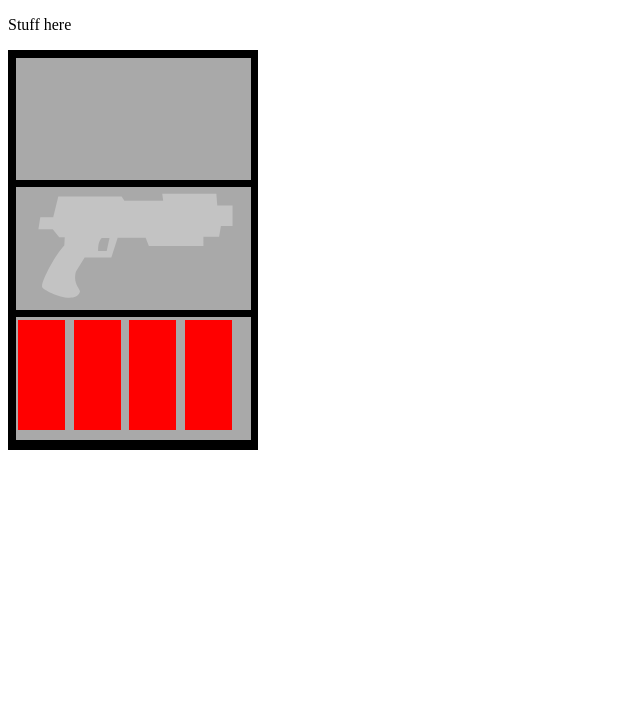
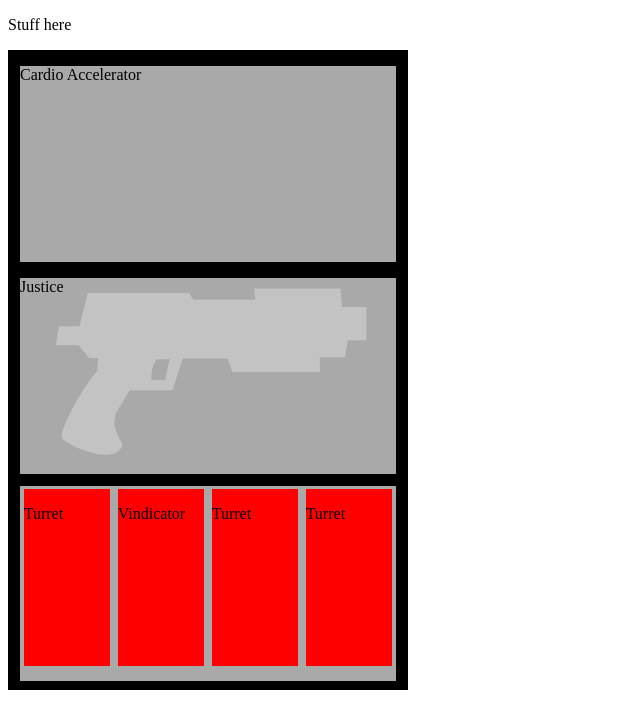
Before and after one commit to Vanemiera/liber-coffee, a website: page index.html in a window 1280 px wide. Shown: the whole page, without its empty margins (0-640 px from the left). Drawn offline with nearby package versions, Linux system fonts and the light colour scheme; some packages are replaced by stand-ins of ours.

Commit message:
add basic randomizing

```diff
--- a/css/app.css
+++ b/css/app.css
@@ -1,7 +1,7 @@
 #player {
   background-color: black;
-  height: 400px;
-  width: 250px;
+  height: 640px;
+  width: 400px;
   position: absolute;
 }
 
@@ -12,7 +12,7 @@
 }
 
 #primary {
-  background-image: url("/svg/P-2.svg");
+  background-image: url("../svg/P-2.svg");
   background-size: contain;
 }
 
@@ -24,6 +24,6 @@
   background-color: red;
   margin: 1%;
   height: 90%;
-  width: 20%;
+  width: 23%;
   display: inline-block;
 }
--- a/index.html
+++ b/index.html
@@ -8,20 +8,18 @@
   <link rel="stylesheet" href="css/app.css">
 </head>
 <body ng-controller="LoadoutCtrl">
-  <p>Stuff here</p>
+  <p ng-click="rollEverything()">Stuff here</p>
   <div id="player">
-    <div id="perk">
+    <div id="perk" >
+      <p ng-bind-template="{{perk.name}}" ng-click="rollPerk()"></p>
     </div>
     <div id="primary">
+      <p ng-bind-template="{{primary.name}}" ng-click="rollPrimary()"></p>
     </div>
     <div id="stratagems">
-      <div id="stratagem1">
+      <div ng-repeat="stratagem in stratagems">
+        <p ng-bind-template="{{stratagem.name}}" ng-click="rollStratagem($index)"></p>
       </div>
-      <div id="stratagem2">
-      </div>
-      <div id="stratagem3">
-      </div>
-      <div id="stratagem4">
       </div>
     </div>
   </div>
--- a/js/app.js
+++ b/js/app.js
@@ -1,9 +1,78 @@
 'use strict';
+
+var allPerks = [
+  {name: "Laser Sight"},
+  {name: "Cardio Accelerator"},
+  {name: "Auto-Injector"},
+  {name: "Strongarm"},
+  {name: "Smoke Grenades"}
+];
+
+var allPrimaries = [
+  {name: "Liberator"},
+  {name: "Justice"},
+  {name: "Breaker"},
+  {name: "Punisher"},
+  {name: "Double Freedom"}
+];
+
+var allStratagems = [
+  {name: "Turret"},
+  {name: "Mech"},
+  {name: "Machine Gun"},
+  {name: "Ammo"},
+  {name: "Vindicator"}
+];
+
+var getRandomPerk = function() {
+  return allPerks[Math.floor(Math.random()*allPerks.length)];
+};
+
+var getRandomPrimary = function() {
+  return allPrimaries[Math.floor(Math.random()*allPrimaries.length)];
+};
+
+var getRandomStratagem = function(slot) {
+  var rndStrat = allStratagems[Math.floor(Math.random()*allStratagems.length)];
+  var newStrat = {slot: slot, name: rndStrat.name};
+  return newStrat;
+};
 
 angular.module('liber-coffee', ['ngRoute'])
 .config(['$routeProvider', function($routeProvider) {
   $routeProvider.otherwise({redirectTo: '/test'});
 }])
-.controller('LoadoutCtrl', function(){
+.controller('LoadoutCtrl', function($scope){
+  $scope.perk = getRandomPerk();
+  $scope.rollPerk = function() {
+    $scope.perk = getRandomPerk();
+  };
+
+  $scope.primary = getRandomPrimary();
+  $scope.rollPrimary = function() {
+    $scope.primary = getRandomPrimary();
+  };
+
+  $scope.stratagems = [
+    getRandomStratagem(0),
+    getRandomStratagem(1),
+    getRandomStratagem(2),
+    getRandomStratagem(3)
+  ];
+  $scope.rollStratagem = function(index) {
+    $scope.stratagems[index] = getRandomStratagem(index);
+  };
+  $scope.rollallStratagems = function() {
+    for(var i=0; i < $scope.stratagems.length; i++) {
+      $scope.stratagems[i] = getRandomStratagem(i);
+    }
+  };
+
+  $scope.rollEverything = function() {
+    $scope.rollPerk();
+    $scope.rollPrimary();
+    $scope.rollallStratagems();
+  }
+
 
 });
```
